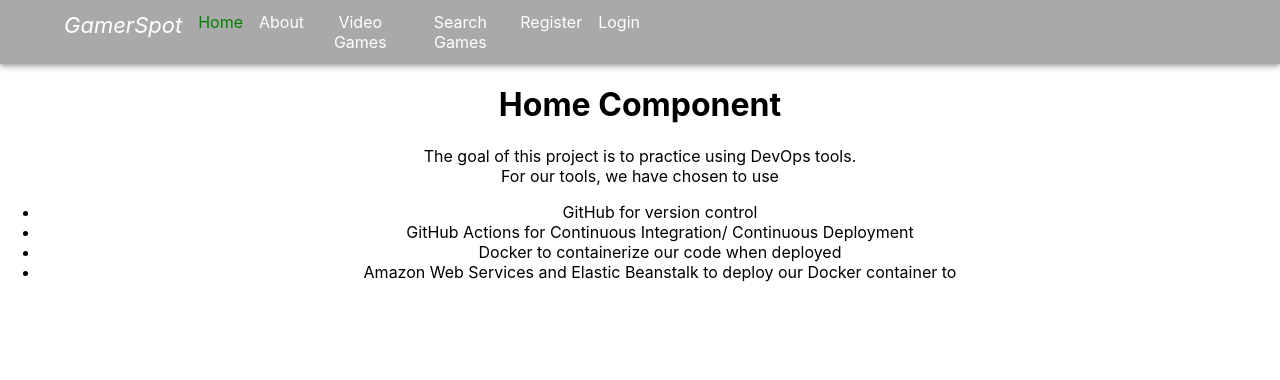
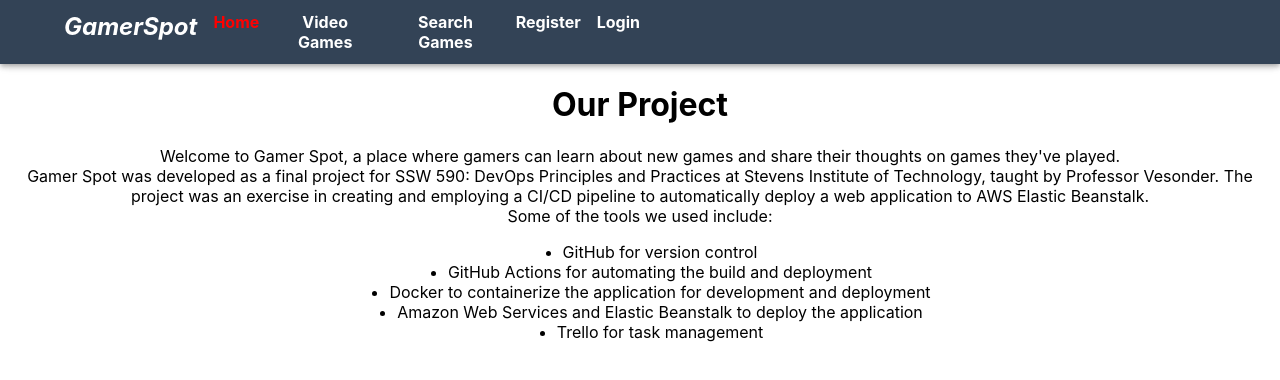
Before and after one commit to jkronyak/gamer-spot, a React (Create React App) app in the folder frontend/: page / in a window 1280 px wide. Shown: the top 380 px of the page. Built offline with nearby package versions, Linux system fonts and the light colour scheme.

Commit message:
Frontend styling adjustments; pixel logo

```diff
--- a/frontend/public/index.html
+++ b/frontend/public/index.html
@@ -2,14 +2,14 @@
 <html lang="en">
   <head>
     <meta charset="utf-8" />
-    <link rel="icon" href="%PUBLIC_URL%/favicon.ico" />
+    <link rel="icon" href="%PUBLIC_URL%/gamerspot_pixel.png" />
     <meta name="viewport" content="width=device-width, initial-scale=1" />
     <meta name="theme-color" content="#000000" />
     <meta
       name="description"
       content="Web site created using create-react-app"
     />
-    <link rel="apple-touch-icon" href="%PUBLIC_URL%/logo192.png" />
+    <link rel="apple-touch-icon" href="%PUBLIC_URL%/gamerspot_pixel.png" />
     <!--
       manifest.json provides metadata used when your web app is installed on a
       user's mobile device or desktop. See https://developers.google.com/web/fundamentals/web-app-manifest/
@@ -24,7 +24,7 @@
       work correctly both with client-side routing and a non-root public URL.
       Learn how to configure a non-root public URL by running `npm run build`.
     -->
-    <title>React App</title>
+    <title>Gamer Spot</title>
   </head>
   <body>
     <noscript>You need to enable JavaScript to run this app.</noscript>
--- a/frontend/src/App.css
+++ b/frontend/src/App.css
@@ -49,3 +49,14 @@
 	justify-content: center;
 	align-items: center;
 }
+
+.game-list {
+	list-style-type: none;
+}
+
+#tool-list {
+	display: flex;
+	flex-direction: column;
+	justify-content: center;
+	align-items: center;
+}
--- a/frontend/src/App.js
+++ b/frontend/src/App.js
@@ -18,7 +18,6 @@
         <NavBar />
         <Routes>
           <Route path='/' element={<Home />} />
-          <Route path='/about' element={<div>About</div>} />
           <Route path='/games' element={<VideoGames />} />
           <Route path='/search' element={<VideoGameSearch />} />
           <Route path='/games/:id' element={<VideoGamePage />} />
--- a/frontend/src/components/Home.jsx
+++ b/frontend/src/components/Home.jsx
@@ -3,8 +3,8 @@
 const Home = () => {
   return (
     <div>
-      <h1>Home Component</h1>
-      <p>
+      <h1>Our Project</h1>
+      {/* <p>
         The goal of this project is to practice using DevOps tools.
         <br /> For our tools, we have chosen to use
       </p>
@@ -18,7 +18,24 @@
           Amazon Web Services and Elastic Beanstalk to deploy our Docker
           container to
         </li>
-      </ul>
+      </ul> */}
+	  <p>
+	  	Welcome to Gamer Spot, a place where gamers can learn about new games and share their thoughts on games they've played.
+	  	<br/>
+		Gamer Spot was developed as a final project for SSW 590: DevOps Principles and Practices at Stevens Institute of Technology, taught by Professor Vesonder.
+	  	The project was an exercise in creating and employing a CI/CD pipeline to automatically deploy a web application to AWS Elastic Beanstalk.
+	  	<br/>
+		Some of the tools we used include:
+		</p>
+	  	<ul id='tool-list'>
+			<li>GitHub for version control</li>
+			<li>GitHub Actions for automating the build and deployment</li>
+			<li>Docker to containerize the application for development and deployment</li>
+			<li>Amazon Web Services and Elastic Beanstalk to deploy the application</li>
+			<li>Trello for task management</li>
+		</ul>
+
+
     </div>
   );
 };
--- a/frontend/src/components/NavBar.jsx
+++ b/frontend/src/components/NavBar.jsx
@@ -5,10 +5,19 @@
 const cookies = new Cookies();
 
 function Navbar() {
+
+	const navStyle = (isActive) => {
+		return {
+			textDecoration: "none",
+			color: isActive ? "red" : "white",
+			fontWeight: "bold",
+		};
+	};
+
   return (
     <AppBar
       sx={{
-        backgroundColor: "darkgrey",
+        backgroundColor: 'rgb(51, 67, 86)',
         backdropFilter: "blur(20px)",
       }}
       position="sticky"
@@ -21,7 +30,8 @@
                 mr: 2,
                 color: "white",
                 fontStyle: "italic",
-                fontSize: "22px",
+				fontWeight: "bold",
+                fontSize: "24px",
               }}
             >
               GamerSpot
@@ -29,45 +39,19 @@
             <Stack gap={2} direction="row" justifyContent="space-between">
               <NavLink
                 to="/"
-                style={({ isActive }) => {
-                  return {
-                    textDecoration: "none",
-                    color: isActive ? "green" : "white",
-                  };
-                }}
+                style={({ isActive }) => navStyle(isActive)}
               >
                 Home
               </NavLink>
               <NavLink
-                to="/about"
-                style={({ isActive }) => {
-                  return {
-                    textDecoration: "none",
-                    color: isActive ? "green" : "white",
-                  };
-                }}
-              >
-                About
-              </NavLink>
-              <NavLink
                 to="/games"
-                style={({ isActive }) => {
-                  return {
-                    textDecoration: "none",
-                    color: isActive ? "green" : "white",
-                  };
-                }}
+                style={({ isActive }) => navStyle(isActive)}
               >
                 Video Games
               </NavLink>
               <NavLink
                 to="/search"
-                style={({ isActive }) => {
-                  return {
-                    textDecoration: "none",
-                    color: isActive ? "green" : "white",
-                  };
-                }}
+				style={({ isActive }) => navStyle(isActive)}
               >
                 Search Games
               </NavLink>
@@ -75,39 +59,24 @@
                 <>
                   <NavLink
                     to="/register"
-                    style={({ isActive }) => {
-                      return {
-                        textDecoration: "none",
-                        color: isActive ? "green" : "white",
-                      };
-                    }}
+					style={({ isActive }) => navStyle(isActive)}
                   >
                     Register
                   </NavLink>
                   <NavLink
                     to="/login"
-                    style={({ isActive }) => {
-                      return {
-                        textDecoration: "none",
-                        color: isActive ? "green" : "white",
-                      };
-                    }}
+					style={({ isActive }) => navStyle(isActive)}
                   >
                     Login
                   </NavLink>
                 </>
               ) : (
                 <NavLink
-                  to="/logout"
-                  style={({ isActive }) => {
-                    return {
-                      textDecoration: "none",
-                      color: isActive ? "green" : "white",
-                    };
-                  }}
+                  to="/login"
+				  style={({ isActive }) => navStyle(isActive)}
                   onClick={() => {
-                    cookies.remove("token");
-                    window.location.href = "/login";
+                    cookies.remove("token", { path: "/" });
+                    window.location.href = window.location.href;
                   }}
                 >
                   Logout
--- a/frontend/src/components/Register.jsx
+++ b/frontend/src/components/Register.jsx
@@ -21,7 +21,6 @@
 			username: usernameInput,
 			password: passwordInput
 		});
-		// nav('/login');
 		window.location.href = '/login';
 	};
 
--- a/frontend/src/components/VideoGameSearch.jsx
+++ b/frontend/src/components/VideoGameSearch.jsx
@@ -26,7 +26,7 @@
       </form>
       {foundGames.length === 0 ? <p>Nothing here.</p> : null}
       <div>
-        <ul>
+        <ul className='search-list'>
           {foundGames.map((game) => {
             return (
               <li key={game.id}>
--- a/frontend/src/components/VideoGames.jsx
+++ b/frontend/src/components/VideoGames.jsx
@@ -19,7 +19,7 @@
       <ul>
         {games.map((game) => {
           return (
-            <li key={game.id}>
+            <li key={game.id} className='game-list'>
               <a href={`/games/${game.id}`}>{game.name}</a>
             </li>
           );
```
Also changed, not shown: frontend/public/gamerspot_pixel.png (added).
